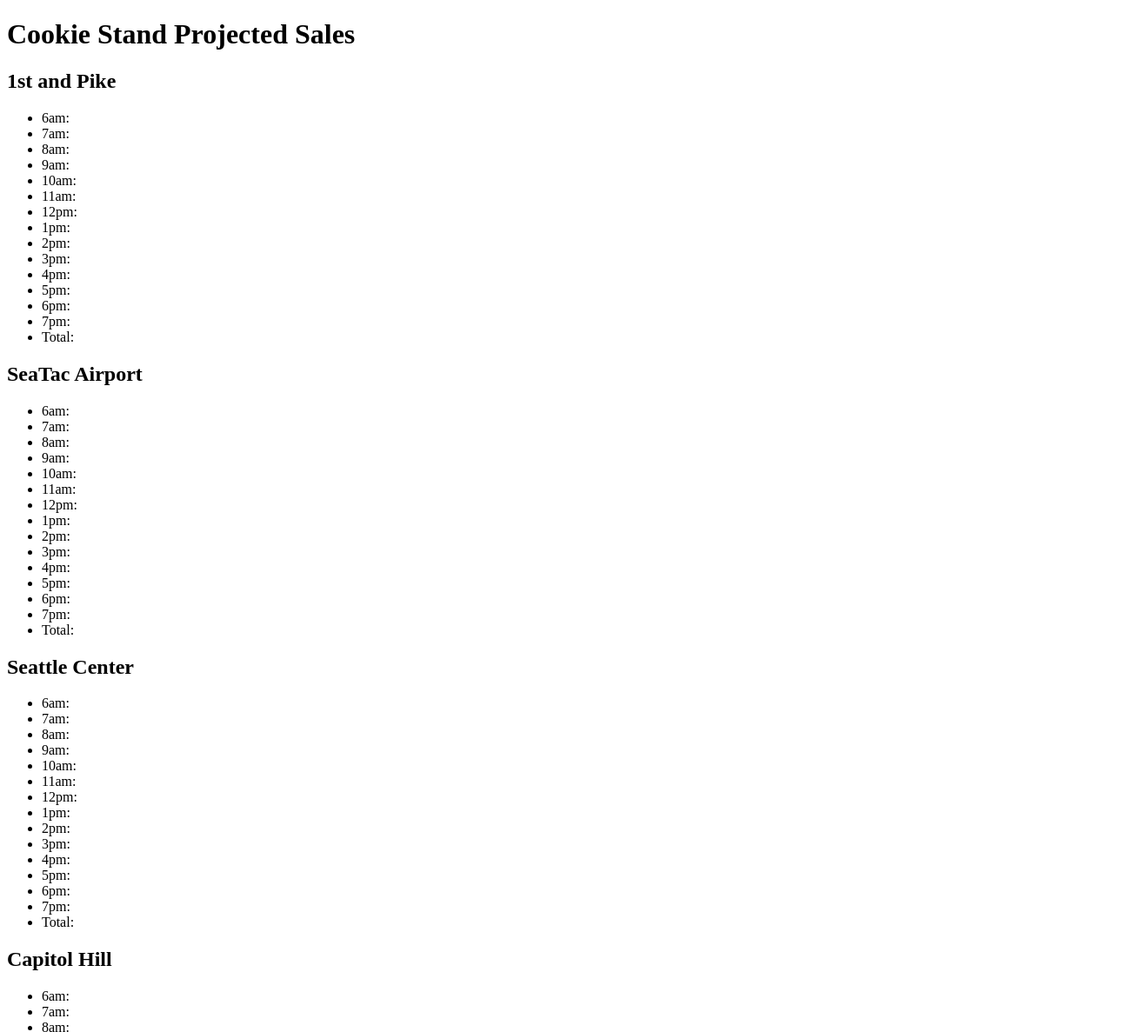
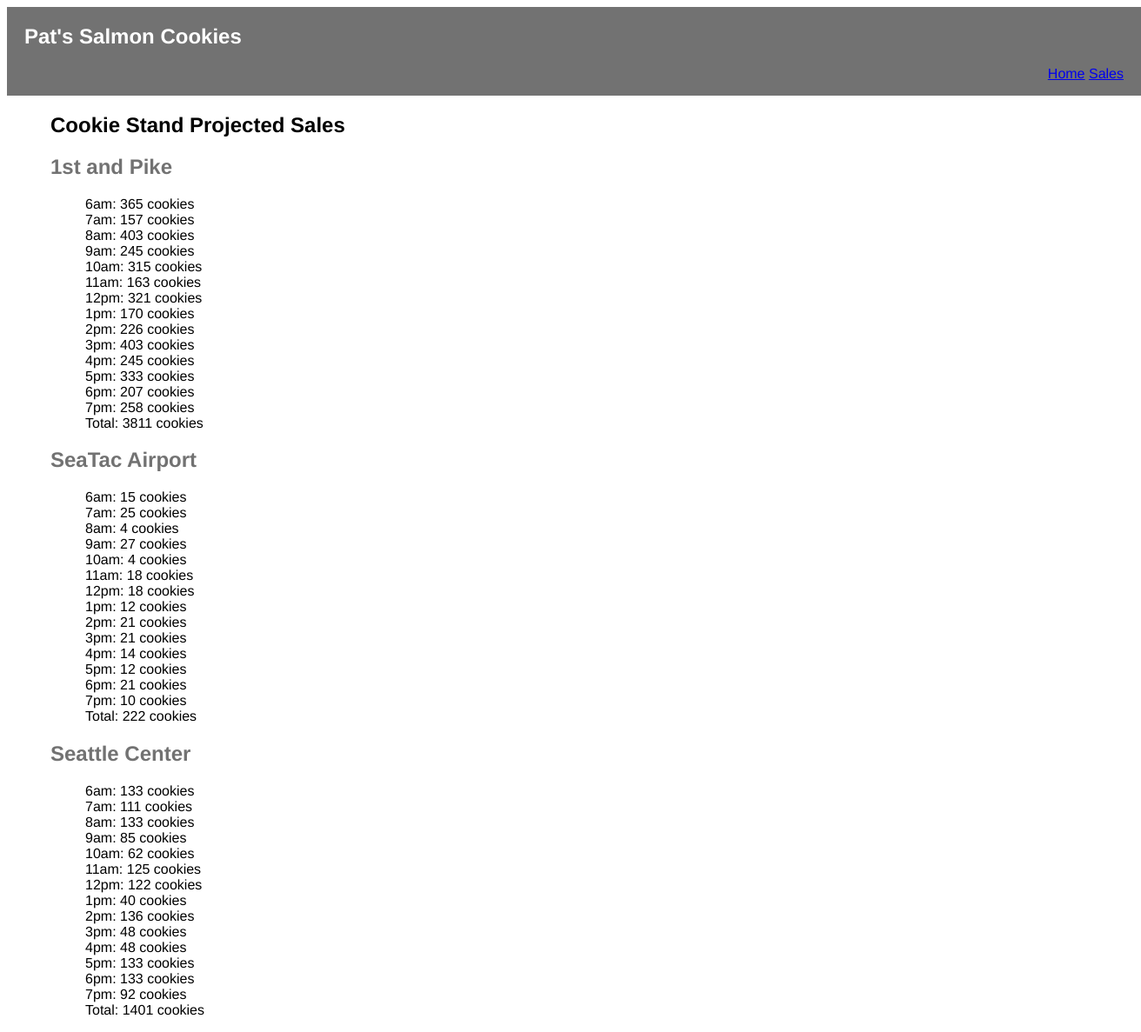
Before and after one commit to stevegcarpenter/cookie-stand, a plain HTML site: page html/sales.html in a window 1280 px wide. Shown: the top 1187 px of the page at 87% size, 1312 px wide, since content can reach past the window. Drawn offline with Linux system fonts and the light colour scheme.

Commit message:
Added sections, class names, and some navigation to sales.html.

```diff
--- a/css/sales.css
+++ b/css/sales.css
@@ -0,0 +1,33 @@
+* {
+    font-family: helvetica, sans-serif;
+}
+
+header, footer {
+    display: inline-block;
+    width: 100%;
+    padding-right: 20px;
+    padding-left: 20px;
+    background: #727272;
+    color: #ffffff;
+}
+
+.projected-sales-list {
+    list-style: none;
+}
+
+.nav-menu ul {
+    text-align: right;
+    list-style: none;
+}
+
+.nav-menu ul li {
+    display: inline;
+}
+
+main.container {
+    margin-left: 50px;
+}
+
+.location {
+    color: #727272;
+}
--- a/html/sales.html
+++ b/html/sales.html
@@ -1,12 +1,26 @@
 <!DOCTYPE html>
 <html>
   <head>
-    <title>Projected Sales Statistics</title>
+    <title>Pat's Salmon Cookies | Statistics</title>
+    <link rel="stylesheet" href="../css/sales.css">
   </head>
   <body>
+    <header>
+      <section>
+        <h1>Pat's Salmon Cookies</h1>
+      </section>
+      <nav class="nav-menu">
+        <ul>
+          <li><a href="../index.html">Home</a></li>
+          <li><a href="sales.html">Sales</a></li>
+        </ul>
+      </nav>
+    </header>
+    <main class="container">
+      <section>
         <h1>Cookie Stand Projected Sales</h1>
-      <h2>1st and Pike</h2>
-      <ul id="first-and-pike">
+        <h2 class="location">1st and Pike</h2>
+        <ul class="projected-sales-list" id="first-and-pike">
           <li>6am:</li>
           <li>7am:</li>
           <li>8am:</li>
@@ -23,8 +37,10 @@
           <li>7pm:</li>
           <li>Total:</li>
         </ul>
-      <h2>SeaTac Airport</h2>
-      <ul id="seatac-airport">
+      </section>
+      <section>
+        <h2 class="location">SeaTac Airport</h2>
+        <ul class="projected-sales-list" id="seatac-airport">
           <li>6am:</li>
           <li>7am:</li>
           <li>8am:</li>
@@ -41,8 +57,10 @@
           <li>7pm:</li>
           <li>Total:</li>
         </ul>
-      <h2>Seattle Center</h2>
-      <ul id="seattle-center">
+      </section>
+      <section>
+        <h2 class="location">Seattle Center</h2>
+        <ul class="projected-sales-list" id="seattle-center">
           <li>6am:</li>
           <li>7am:</li>
           <li>8am:</li>
@@ -59,8 +77,10 @@
           <li>7pm:</li>
           <li>Total:</li>
         </ul>
-      <h2>Capitol Hill</h2>
-      <ul id="capitol-hill">
+      </section>
+      <section>
+        <h2 class="location">Capitol Hill</h2>
+        <ul class="projected-sales-list" id="capitol-hill">
           <li>6am:</li>
           <li>7am:</li>
           <li>8am:</li>
@@ -77,8 +97,10 @@
           <li>7pm:</li>
           <li>Total:</li>
         </ul>
-      <h2>Alki</h2>
-      <ul id="alki">
+      </section>
+      <section>
+        <h2 class="location">Alki</h2>
+        <ul class="projected-sales-list" id="alki">
           <li>6am:</li>
           <li>7am:</li>
           <li>8am:</li>
@@ -95,7 +117,12 @@
           <li>7pm:</li>
           <li>Total:</li>
         </ul>
-      <script src="app.js" type="text/javascript"></script>
+      </section>
+    </main>
+    <footer>
+        <p>&#169; 2017 Pat's Salmon Cookies</p>
+    </footer>
+    <script src="../js/sales.js" type="text/javascript"></script>
     <!-- entry point to logic -->
     <script>displayStoreStats();</script>
   </body>
```
Lines whose indentation alone changed are shown as unchanged.
